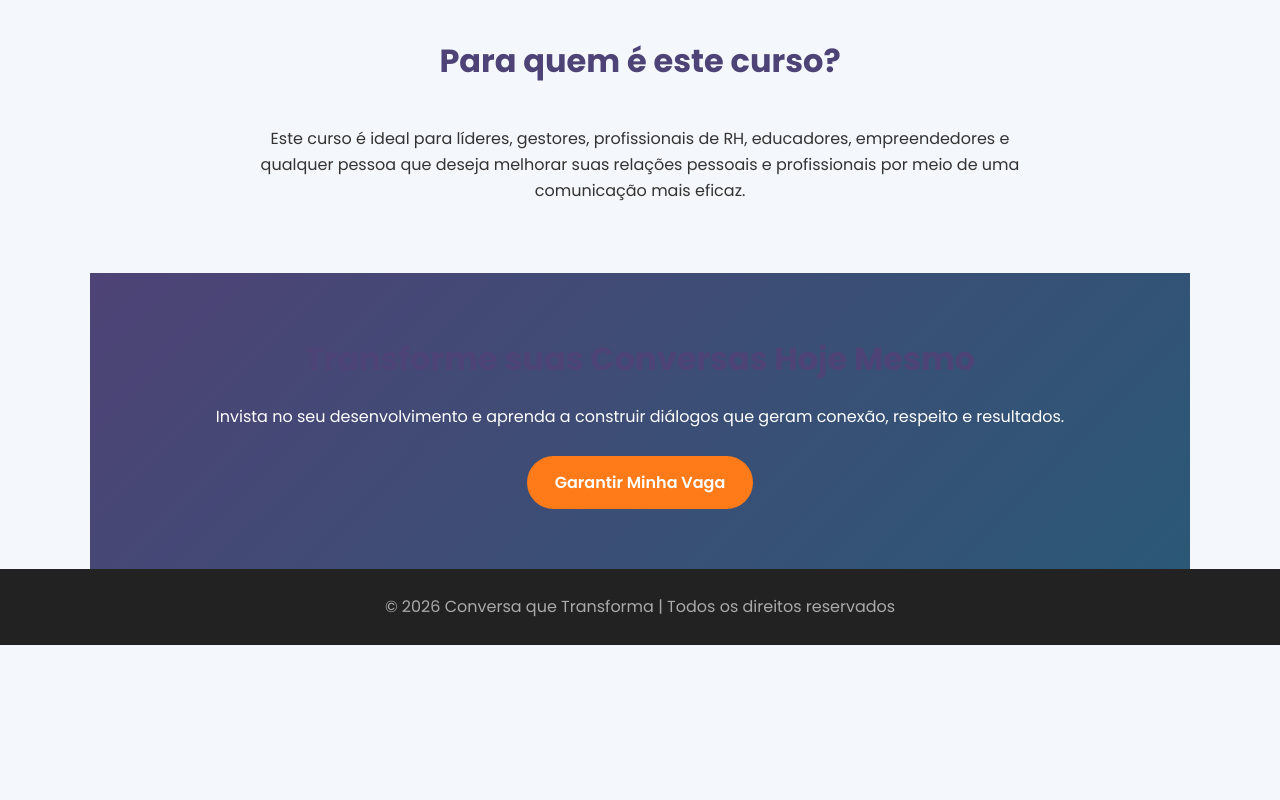
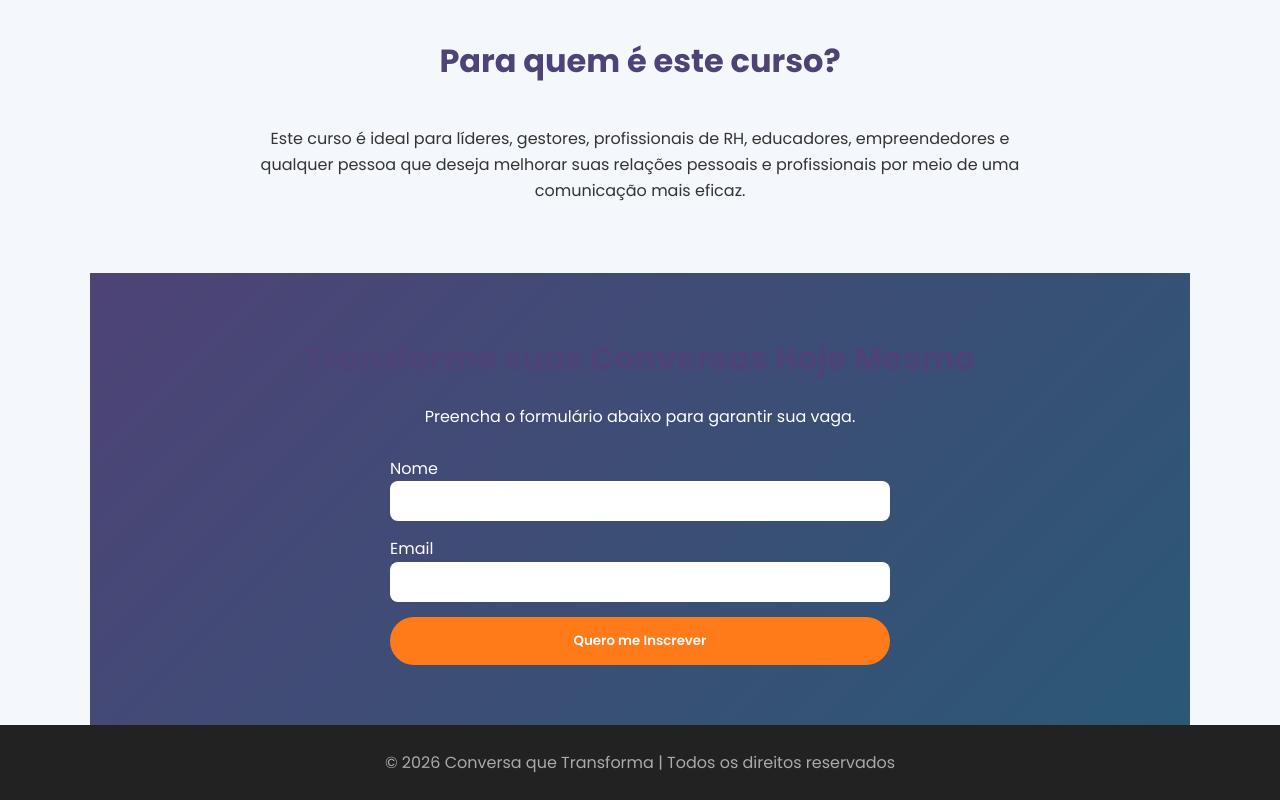
Before and after one commit to ledeiacursos-stack/conversa-que-transforma, a plain HTML site: page index.html in a window 1280 px wide. Shown: the part 1083-1883 px from the top of the page. Before the commit the page ends 1728 px from the top, so only its background shows below. Drawn offline with Linux system fonts and the light colour scheme.

Commit message:
Update index.html

```diff
--- a/index.html
+++ b/index.html
@@ -119,7 +119,7 @@
 <header>
     <h1>Conversa que Transforma</h1>
     <p>Curso completo de Comunicação e Resolução de Conflitos para quem deseja melhorar relacionamentos, fortalecer equipes e transformar diálogos difíceis em oportunidades de crescimento.</p>
-    <a href="#inscricao" class="btn">Quero me Inscrever</a>
+    <a href="https://wa.me/5599999999999" target="_blank" class="btn">Quero me Inscrever</a>
 </header>
 
 <section>
@@ -153,9 +153,20 @@
 
 <section id="inscricao" class="cta">
     <h2>Transforme suas Conversas Hoje Mesmo</h2>
-    <p>Invista no seu desenvolvimento e aprenda a construir diálogos que geram conexão, respeito e resultados.</p>
+    <p>Preencha o formulário abaixo para garantir sua vaga.</p>
     <br>
-    <a href="#" class="btn">Garantir Minha Vaga</a>
+    <form name="inscricao" method="POST" data-netlify="true">
+        <input type="hidden" name="form-name" value="inscricao">
+        <div style="max-width:500px;margin:0 auto;text-align:left;">
+            <label>Nome</label><br>
+            <input type="text" name="nome" required style="width:100%;padding:10px;margin-bottom:15px;border-radius:8px;border:none;">
+
+            <label>Email</label><br>
+            <input type="email" name="email" required style="width:100%;padding:10px;margin-bottom:15px;border-radius:8px;border:none;">
+
+            <button type="submit" class="btn" style="width:100%;border:none;cursor:pointer;">Quero me Inscrever</button>
+        </div>
+    </form>
 </section>
 
 <footer>
```
